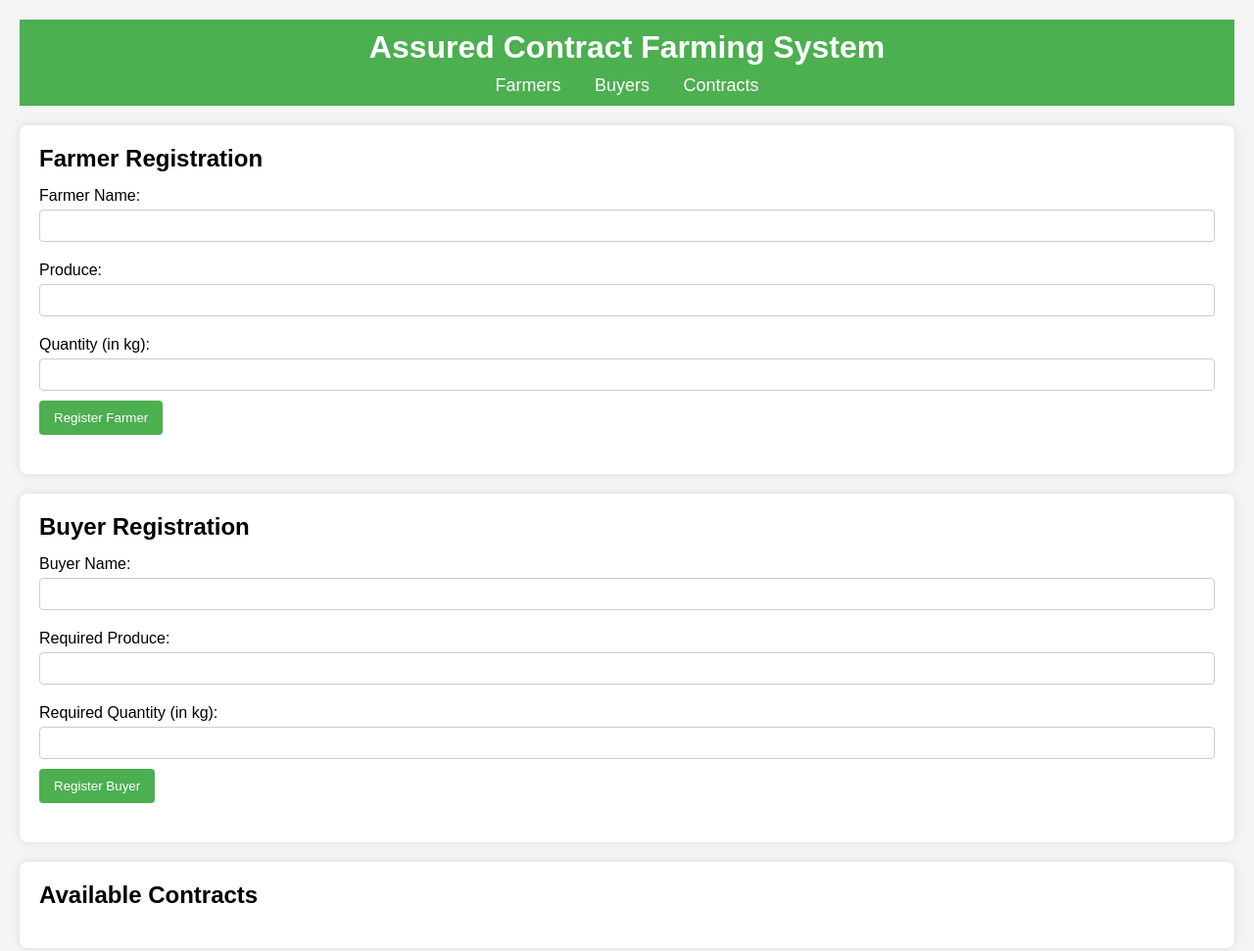
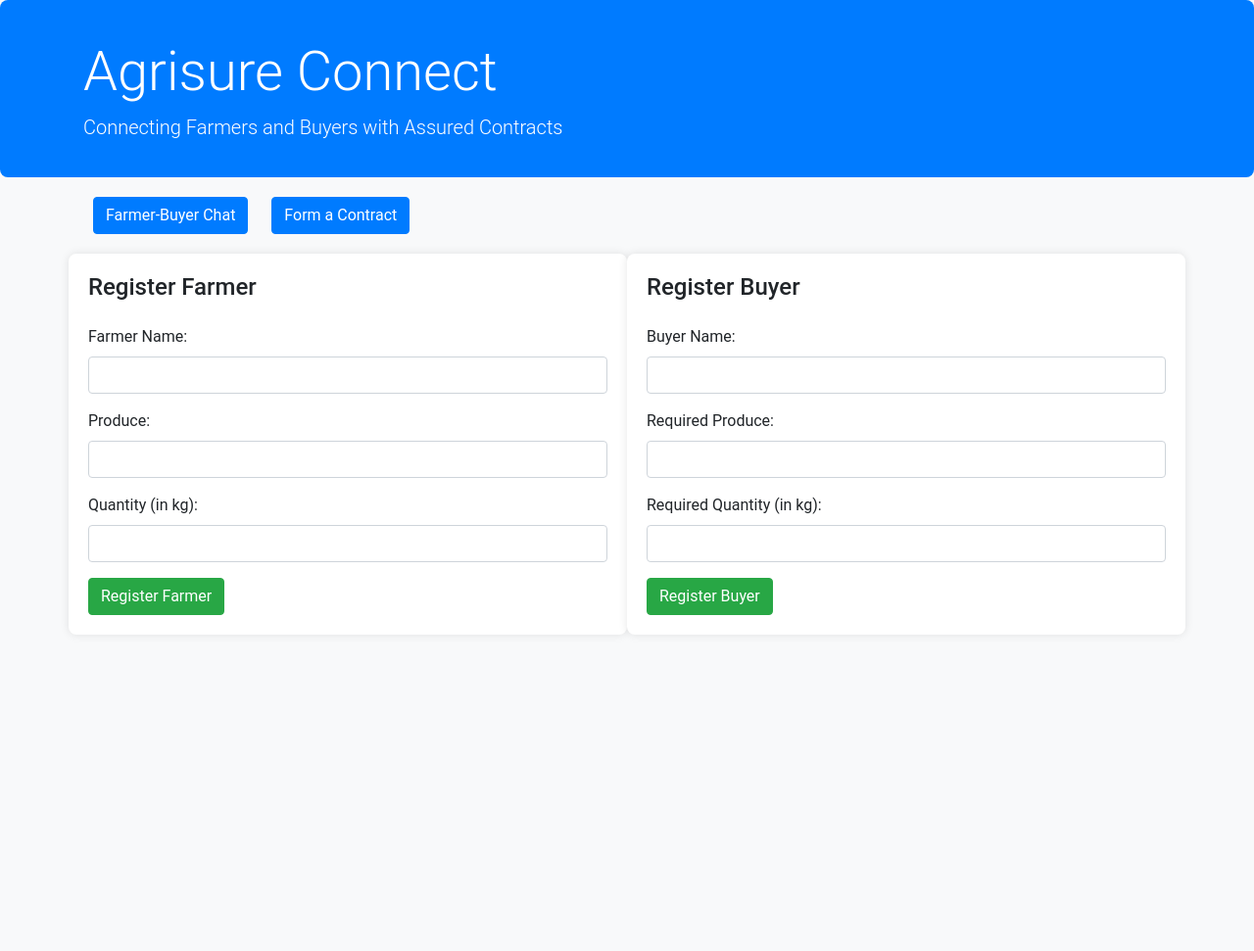
Before and after one commit to alys-1/AgriSure_connect, a plain HTML site: page index.html in a window 1280 px wide. Shown: the whole page at 98% size. After the commit the page ends 800 px from the top, so only its background shows below. Drawn offline with nearby package versions, Linux system fonts and the light colour scheme.

Commit message:
Add chat functionality and contract management to server.js; add HTML and CSS files

```diff
--- a/index.html
+++ b/index.html
@@ -3,58 +3,95 @@
 <head>
     <meta charset="UTF-8">
     <meta name="viewport" content="width=device-width, initial-scale=1.0">
-    <title>Assured Contract Farming System</title>
-    <link rel="stylesheet" href="style.css">
+    <title>Agrisure Connect</title>
+    <link href="https://stackpath.bootstrapcdn.com/bootstrap/4.5.2/css/bootstrap.min.css" rel="stylesheet">
+    <style>
+        body {
+            font-family: 'Roboto', sans-serif;
+            background-color: #f8f9fa;
+        }
+        .container {
+            margin-top: 20px;
+        }
+        header {
+            background-color: #007bff;
+            color: white;
+            padding: 20px;
+            border-radius: 8px;
+            margin-bottom: 20px;
+        }
+        .form-section {
+            background-color: #ffffff;
+            padding: 20px;
+            border-radius: 8px;
+            box-shadow: 0 0 10px rgba(0, 0, 0, 0.1);
+        }
+        .nav-links {
+            margin-bottom: 20px;
+        }
+        .nav-links a {
+            margin: 0 10px;
+        }
+    </style>
 </head>
 <body>
     <header>
-        <h1>Assured Contract Farming System</h1>
-        <nav>
-            <a href="#farmers">Farmers</a>
-            <a href="#buyers">Buyers</a>
-            <a href="#contracts">Contracts</a>
-        </nav>
+        <div class="container">
+            <h1 class="display-4">Agrisure Connect</h1>
+            <p class="lead">Connecting Farmers and Buyers with Assured Contracts</p>
+        </div>
     </header>
 
-    <section id="farmers">
-        <h2>Farmer Registration</h2>
-        <form id="farmerForm">
-            <label for="farmerName">Farmer Name:</label>
-            <input type="text" id="farmerName" required>
+    <div class="container">
+        <div class="nav-links">
+            <a href="/chat" class="btn btn-primary">Farmer-Buyer Chat</a>
+            <a href="/contract" class="btn btn-primary">Form a Contract</a>
+        </div>
+        <div class="row">
+            <!-- Farmer Registration Form -->
+            <div class="col-md-6 form-section">
+                <h2 class="h4 mb-4">Register Farmer</h2>
+                <form id="farmerForm" action="/add_farmer" method="post">
+                    <div class="form-group">
+                        <label for="farmerName">Farmer Name:</label>
+                        <input type="text" class="form-control" id="farmerName" name="name" required>
+                    </div>
+                    <div class="form-group">
+                        <label for="produce">Produce:</label>
+                        <input type="text" class="form-control" id="produce" name="produce" required>
+                    </div>
+                    <div class="form-group">
+                        <label for="quantity">Quantity (in kg):</label>
+                        <input type="number" class="form-control" id="quantity" name="quantity" required>
+                    </div>
+                    <button type="submit" class="btn btn-success">Register Farmer</button>
+                </form>
+            </div>
 
-            <label for="produce">Produce:</label>
-            <input type="text" id="produce" required>
+            <!-- Buyer Registration Form -->
+            <div class="col-md-6 form-section">
+                <h2 class="h4 mb-4">Register Buyer</h2>
+                <form id="buyerForm" action="/add_buyer" method="post">
+                    <div class="form-group">
+                        <label for="buyerName">Buyer Name:</label>
+                        <input type="text" class="form-control" id="buyerName" name="name" required>
+                    </div>
+                    <div class="form-group">
+                        <label for="requirement">Required Produce:</label>
+                        <input type="text" class="form-control" id="requirement" name="requirement" required>
+                    </div>
+                    <div class="form-group">
+                        <label for="requiredQuantity">Required Quantity (in kg):</label>
+                        <input type="number" class="form-control" id="requiredQuantity" name="required_quantity" required>
+                    </div>
+                    <button type="submit" class="btn btn-success">Register Buyer</button>
+                </form>
+            </div>
+        </div>
+    </div>
 
-            <label for="quantity">Quantity (in kg):</label>
-            <input type="number" id="quantity" required>
-
-            <button type="submit">Register Farmer</button>
-        </form>
-        <div id="farmerList"></div>
-    </section>
-
-    <section id="buyers">
-        <h2>Buyer Registration</h2>
-        <form id="buyerForm">
-            <label for="buyerName">Buyer Name:</label>
-            <input type="text" id="buyerName" required>
-
-            <label for="requirement">Required Produce:</label>
-            <input type="text" id="requirement" required>
-
-            <label for="requiredQuantity">Required Quantity (in kg):</label>
-            <input type="number" id="requiredQuantity" required>
-
-            <button type="submit">Register Buyer</button>
-        </form>
-        <div id="buyerList"></div>
-    </section>
-
-    <section id="contracts">
-        <h2>Available Contracts</h2>
-        <div id="contractList"></div>
-    </section>
-
-    <script src="script.js"></script>
+    <script src="https://code.jquery.com/jquery-3.5.1.slim.min.js"></script>
+    <script src="https://cdn.jsdelivr.net/npm/@popperjs/core@2.5.4/dist/umd/popper.min.js"></script>
+    <script src="https://stackpath.bootstrapcdn.com/bootstrap/4.5.2/js/bootstrap.min.js"></script>
 </body>
 </html>
--- /dev/null
+++ b/public/css/style.css
@@ -0,0 +1,104 @@
+/* Global Styles */
+body {
+    background-color: #f0f2f5;
+    color: #333;
+}
+
+header {
+    margin-bottom: 20px;
+}
+
+section {
+    background-color: white;
+    padding: 20px;
+    border-radius: 8px;
+    box-shadow: 0 0 10px rgba(0, 0, 0, 0.1);
+}
+
+h2 {
+    font-size: 2em;
+    color: #4CAF50;
+}
+
+#farmerList, #buyerList, #contractList {
+    margin-top: 20px;
+}
+
+.farmer-item, .buyer-item, .contract-item {
+    padding: 15px;
+    margin-bottom: 15px;
+    border: 1px solid #ddd;
+    background-color: #fafafa;
+    border-radius: 8px;
+    box-shadow: 0 0 5px rgba(0, 0, 0, 0.1);
+}
+body {
+    font-family: Arial, sans-serif;
+    background-color: #f8f9fa;
+    margin: 0;
+    padding: 0;
+    text-align: center;
+}
+
+h1 {
+    margin-top: 20px;
+}
+
+.chat-box {
+    max-width: 600px;
+    margin: 20px auto;
+    padding: 10px;
+    background-color: #ffffff;
+    border-radius: 8px;
+    box-shadow: 0px 0px 10px rgba(0, 0, 0, 0.1);
+}
+
+ul {
+    list-style-type: none;
+    padding: 0;
+}
+
+.chat-box form {
+    display: flex;
+    justify-content: space-between;
+    margin-top: 10px;
+}
+
+input {
+    width: 80%;
+    padding: 8px;
+}
+
+button {
+    padding: 8px;
+    background-color: #28a745;
+    color: white;
+    border: none;
+    border-radius: 4px;
+}
+
+.contract-form {
+    max-width: 400px;
+    margin: 20px auto;
+    padding: 20px;
+    background-color: #ffffff;
+    border-radius: 8px;
+    box-shadow: 0px 0px 10px rgba(0, 0, 0, 0.1);
+}
+
+input[type="text"], input[type="number"], input[type="date"] {
+    width: 100%;
+    padding: 10px;
+    margin: 8px 0;
+    border: 1px solid #ccc;
+    border-radius: 4px;
+}
+
+button {
+    padding: 10px;
+    width: 100%;
+    background-color: #007bff;
+    color: white;
+    border: none;
+    border-radius: 4px;
+}
```
Also changed, not shown: public/chat.html (added, +34 -0 lines), public/contract.html (added, +34 -0 lines), server.js (added, +102 -0 lines).
